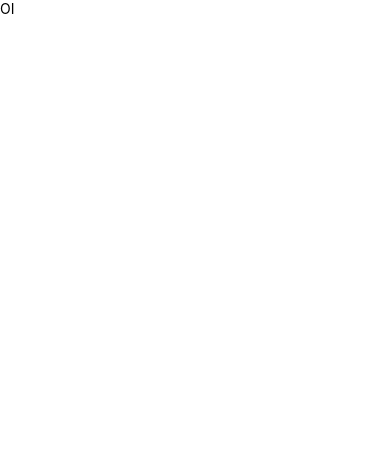
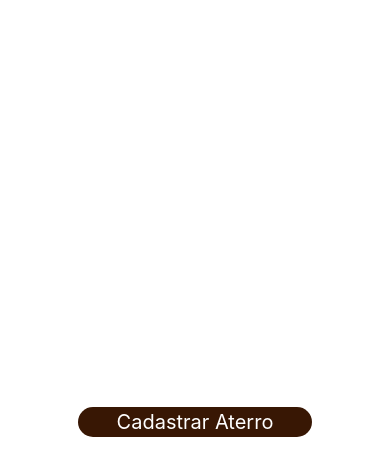
Before and after one commit to CaioBindella/ProjetoPrdFrontend, a React Native app: screen / in a window 390 px wide. Shown: the top 476 px of the page. Built offline with nearby package versions, Linux system fonts and the light colour scheme.

Commit message:
updating

```diff
--- a/App.js
+++ b/App.js
@@ -1,10 +1,7 @@
 import { StatusBar } from 'expo-status-bar';
 import { StyleSheet, Text, View } from 'react-native';
-import Home from './src/Pages/home/index';
+import Home from './src/Pages/home/Index';
 
 export default function App() {
-	return (
-		<Text>OI</Text>
-	// <Home />
-	);
+	return <Home />;
 }
--- a/package.json
+++ b/package.json
@@ -9,10 +9,13 @@
     "web": "expo start --web"
   },
   "dependencies": {
+    "@react-navigation/native": "^6.1.1",
     "expo": "~47.0.9",
     "expo-status-bar": "~1.4.2",
     "react": "18.1.0",
     "react-native": "0.70.5",
+    "react-native-safe-area-context": "4.4.1",
+    "react-native-screens": "~3.18.0",
     "styled-components": "^5.3.6"
   },
   "devDependencies": {
--- /dev/null
+++ b/src/Pages/Castrado/Index.jsx
@@ -0,0 +1,21 @@
+import React from 'react';
+import { Container, Button, Text } from './Style';
+import { StatusBar } from 'react-native';
+import { NavigationContainer } from '@react-navigation/native';
+
+const Cadastro = () => {
+	return (
+		<NavigationContainer>{
+
+		<Container>
+			<StatusBar />
+			<Button>
+				<Text>Cadastrar Aterro</Text>
+			</Button>
+			{/* <Button title='Meus Aterro' /> */}
+		</Container>
+		}</ NavigationContainer>
+	);
+};
+
+export default Cadastro;
--- a/src/Pages/home/index.jsx
+++ b/src/Pages/home/index.jsx
@@ -1,16 +1,22 @@
 import React from 'react';
-import { Container, Button } from './style';
-import { Text } from 'react-native';
+import { Container, Button, Text } from './Style';
+import { StatusBar } from 'react-native';
+import { NavigationContainer } from '@react-navigation/native';
 
 const Home = () => {
 	return (
-		<Text>Oi</Text>
-		// <Container>
-		// 	{/* <Button>
-		// 		<Text>Cadastrar Aterro</Text>
-		// 	</Button> */}
-		// 	{/* <Button title='Meus Aterro' /> */}
-		// </Container>
+		// <Text>Oi</Text>
+		<NavigationContainer>
+			{
+				<Container>
+					<StatusBar />
+					<Button onPress={() => navigation.navigate('Cadastro')}>
+						<Text>Cadastrar Aterro</Text>
+					</Button>
+					{/* <Button title='Meus Aterro' /> */}
+				</Container>
+			}
+		</NavigationContainer>
 	);
 };
 
--- a/src/Pages/home/style.js
+++ b/src/Pages/home/style.js
@@ -10,10 +10,19 @@ export const Container = styled.View`
 `;
 
 export const Button = styled.TouchableOpacity`
-    color: red;
+    background-color: #381704;
+    width: 60%;
+    height: 30px;
+    border-radius: 20px;
+    justify-content: center;
+    align-items: center;
+
     /* margin-top: 5%; */
 `;
 
 export const Text = styled.Text`
-
+    color: #fff;
+    font-size: 20px;
+    /* font-family: Inter;
+    font-weight: 3300; */
 `;
```
Also changed, not shown: src/Pages/Castrado/Style.js (added), 1 other file (tests, documents, lock files or other folders).
